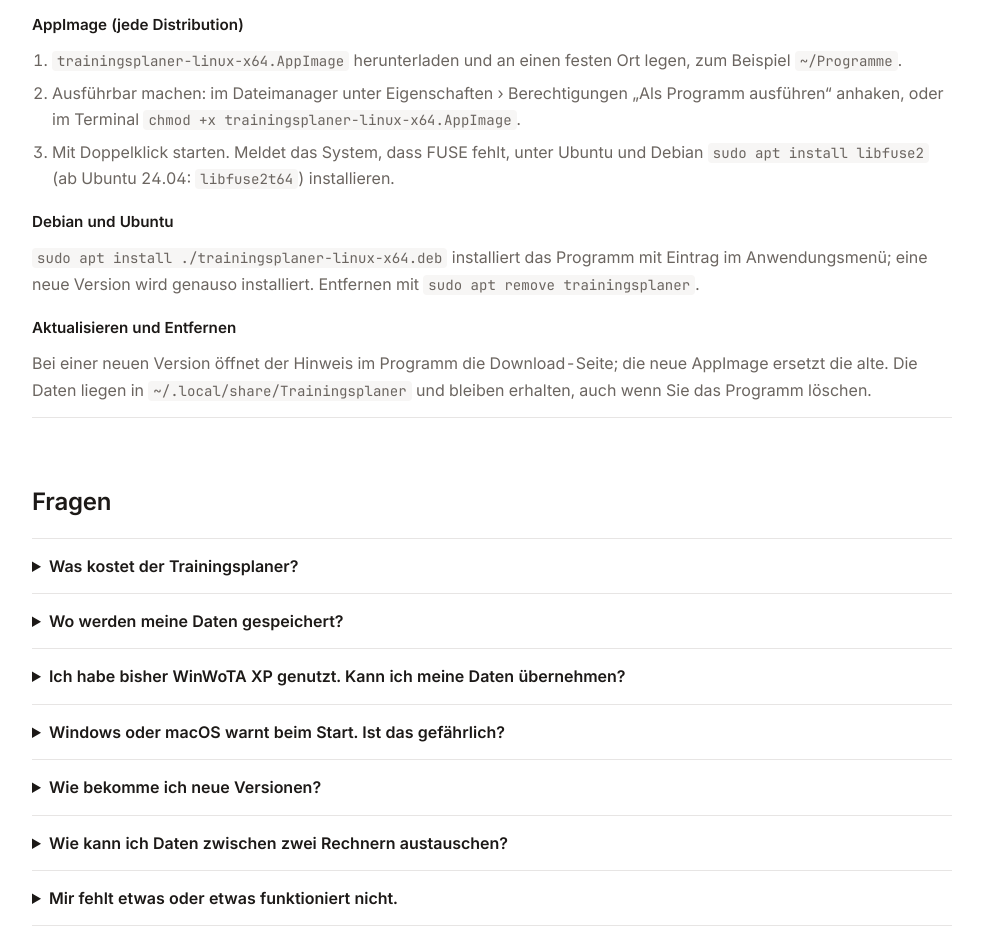
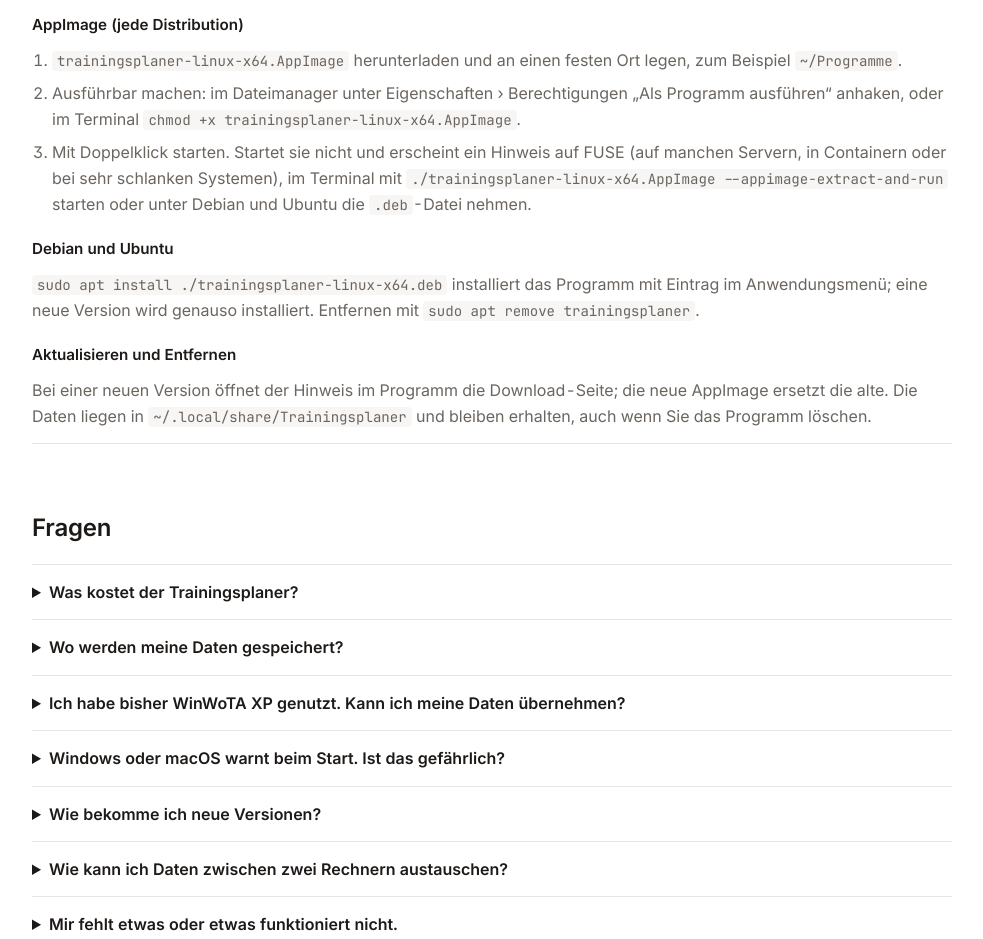
Before and after one commit to iam-peter/trainingsplaner, a plain HTML site: page pages/index.html in a window 1280 px wide. Shown: the part 4300-5239 px from the top of the page, without its empty margins (148-1131 px from the left). Drawn offline with Linux system fonts and the light colour scheme; no server answers; files whose address does not match are found by name.

Commit message:
Drop the libfuse2 advice from the Linux guide
Our AppImage uses the static type2 runtime with libfuse built in, so
libfuse2 is not needed. Where FUSE is unavailable altogether, the guide
now names --appimage-extract-and-run and the Debian package instead.

Co-Authored-By: Claude Opus 5.5 <noreply@anthropic.com>

```diff
--- a/pages/index.html
+++ b/pages/index.html
@@ -208,7 +208,7 @@
       <ol>
         <li><code>trainingsplaner-linux-x64.AppImage</code> herunterladen und an einen festen Ort legen, zum Beispiel <code>~/Programme</code>.</li>
         <li>Ausführbar machen: im Dateimanager unter Eigenschaften › Berechtigungen „Als Programm ausführen“ anhaken, oder im Terminal <code>chmod +x trainingsplaner-linux-x64.AppImage</code>.</li>
-        <li>Mit Doppelklick starten. Meldet das System, dass FUSE fehlt, unter Ubuntu und Debian <code>sudo apt install libfuse2</code> (ab Ubuntu 24.04: <code>libfuse2t64</code>) installieren.</li>
+        <li>Mit Doppelklick starten. Startet sie nicht und erscheint ein Hinweis auf FUSE (auf manchen Servern, in Containern oder bei sehr schlanken Systemen), im Terminal mit <code>./trainingsplaner-linux-x64.AppImage --appimage-extract-and-run</code> starten oder unter Debian und Ubuntu die <code>.deb</code>-Datei nehmen.</li>
       </ol>
       <h3>Debian und Ubuntu</h3>
       <p><code>sudo apt install ./trainingsplaner-linux-x64.deb</code> installiert das Programm mit Eintrag im Anwendungsmenü; eine neue Version wird genauso installiert. Entfernen mit <code>sudo apt remove trainingsplaner</code>.</p>
```
